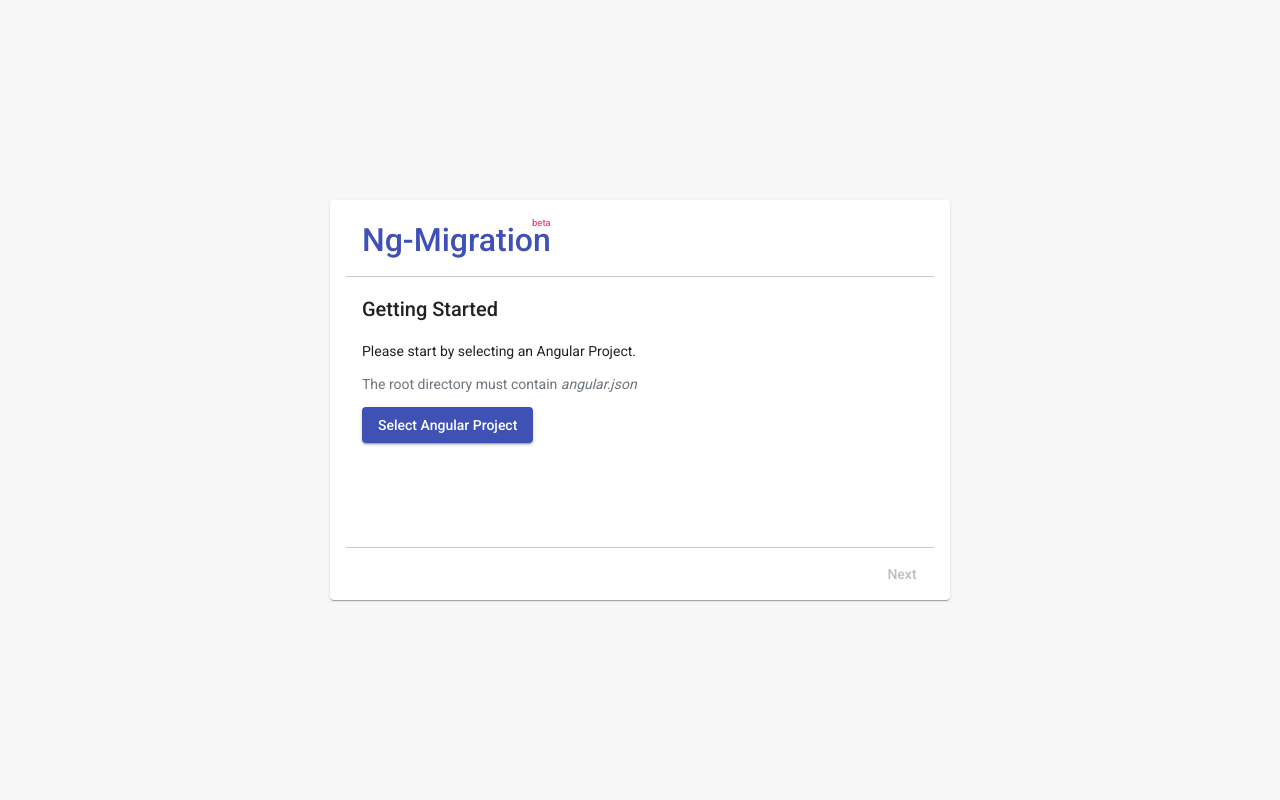
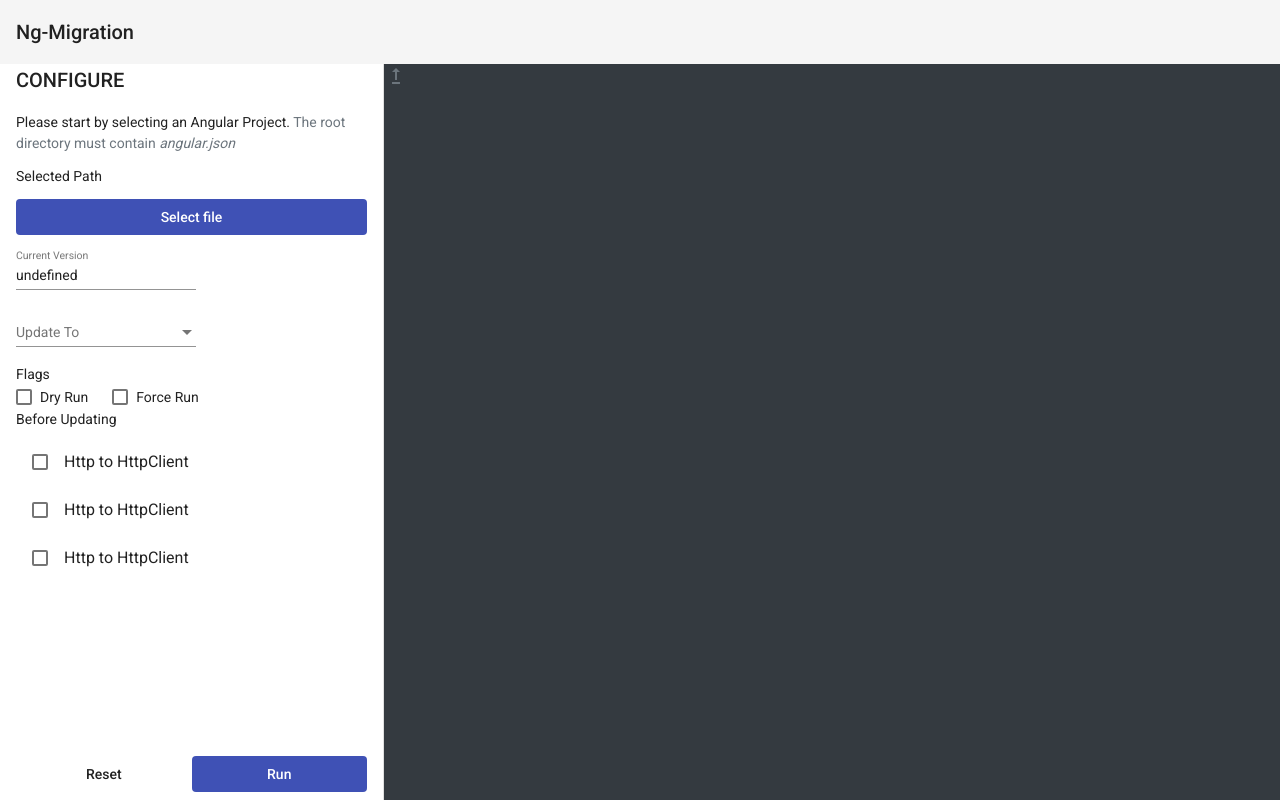
Before and after one commit to AngshumanT695/MigrationApp, an Angular app: page / in a window 1280 px wide. Built offline with nearby package versions, Linux system fonts and the light colour scheme.

Commit message:
ui first cut

```diff
--- a/src/app/app.component.html
+++ b/src/app/app.component.html
@@ -1,12 +1,64 @@
-<mat-card class="main-container">
-  <mat-card-header class="border-bottom">
-    <mat-card-title class="position-relative text-primary" [class.main-header]="isFirstPage | async">
-      Ng-Migration <span class="main-header-sup text-accent">beta</span>
-    </mat-card-title>
-  </mat-card-header>
-  <div class="animation-container position-relative">
-    <div class="animation-container" [@routeAnimations]="prepareRoute(outlet)">
-      <router-outlet #outlet="outlet" class="main-router"></router-outlet>
+<mat-toolbar>
+  <span>Ng-Migration</span>
+</mat-toolbar>
+<mat-sidenav-container class="main-container bg-dark">
+  <mat-sidenav mode="side" opened class="side-drawer">
+    <div class="d-flex flex-column h-100">
+      <h2 class="px-3">CONFIGURE</h2>
+      <div class="px-3 flex-grow-1 overflow-auto">
+        <p>Please start by selecting an Angular Project.<span class="text-muted"> The root directory must contain <span
+              class="font-italic">angular.json</span></span></p>
+        <p>Selected Path </p>
+        <button mat-flat-button color="primary" class="w-100" (click)="choosePath()">Select file</button>
+        <input type="file" #fileInput class="d-none" accept=".json" (change)="onFileSelect($event)">
+        <div class="mt-3">
+          <mat-form-field class="mr-2">
+            <mat-label>Current Version</mat-label>
+            <input matInput [value]="version" readonly>
+          </mat-form-field>
+          <mat-form-field>
+            <mat-label>Update To</mat-label>
+            <mat-select name="updateTo">
+              <mat-option>Choose</mat-option>
+              <mat-option value="">...</mat-option>
+            </mat-select>
+          </mat-form-field>
+        </div>
+        <div>
+          <div>Flags</div>
+          <mat-checkbox [disabled]="dryRunFlagDisabled" class="pr-4"> Dry Run </mat-checkbox>
+          <mat-checkbox [disabled]="forceRunFlagDisabled"> Force Run </mat-checkbox>
+        </div>
+        <p class="m-0">Before Updating</p>
+        <mat-selection-list #replacementActionList>
+          <mat-list-option checkboxPosition="before" >Http to HttpClient</mat-list-option>
+          <mat-list-option checkboxPosition="before">Http to HttpClient</mat-list-option>
+          <mat-list-option checkboxPosition="before">Http to HttpClient</mat-list-option>
+        </mat-selection-list>
+        <!--<mat-accordion>
+          <mat-expansion-panel>
+            <mat-expansion-panel-header>
+              <mat-panel-title>
+                Before Updating
+              </mat-panel-title>
+            </mat-expansion-panel-header>
+            <mat-selection-list #replacementActionList>
+              <mat-list-option checkboxPosition="before">Http to HttpClient</mat-list-option>
+              <mat-list-option checkboxPosition="before">Http to HttpClient</mat-list-option>
+              <mat-list-option checkboxPosition="before">Http to HttpClient</mat-list-option>
+            </mat-selection-list>
+          </mat-expansion-panel>
+        </mat-accordion>-->
+      </div>
+      <div class="px-3 py-2">
+        <button mat-flat-button class="w-50" >Reset</button>
+        <button mat-flat-button color="primary" class="w-50" type="submit" >Run</button>
+      </div>
     </div>
-  </div>
-</mat-card>
+  </mat-sidenav>
+  <mat-sidenav-content>
+    <div class="text-secondary">
+      <mat-icon>upgrade</mat-icon>
+    </div>
+  </mat-sidenav-content>
+</mat-sidenav-container>
--- a/src/app/app.component.less
+++ b/src/app/app.component.less
@@ -1,8 +1,20 @@
 :host {
   display: block;
 }
+.main-container {
+  display: flex;
+  min-height: calc(100vh - 64px);
+  justify-content: stretch;
+  .side-drawer {
+    width: 30%;
+  }
+}
+.w-50 {
+  width: 50%;
+}
 
-.main-container {
+
+/*.main-container {
   position: fixed;
   display: flex;
   flex-direction: column;
@@ -45,3 +57,4 @@
   flex-direction: column;
   flex-grow: 1;
 }
+*/
--- a/src/app/app.component.ts
+++ b/src/app/app.component.ts
@@ -1,4 +1,4 @@
-import { Component } from '@angular/core';
+import { Component, ViewChild, ElementRef } from '@angular/core';
 import { NavigationEnd, Router, RouterOutlet } from '@angular/router';
 import { Observable } from 'rxjs';
 import { distinctUntilChanged, filter, map } from 'rxjs/operators';
@@ -13,6 +13,10 @@
 export class AppComponent {
 
   isFirstPage: Observable<boolean>;
+  version: string;
+  dryRunFlagDisabled: boolean;
+  forceRunFlagDisabled: boolean;
+  @ViewChild('fileInput') fileInput: ElementRef;
 
   constructor(
     private router: Router
@@ -28,4 +32,13 @@
     return outlet?.activatedRouteData?.animationKey;
   }
 
+  choosePath() {
+    this.fileInput.nativeElement.click();
+  }
+
+  onFileSelect(e) {
+    console.log(e);
+    //this.selectedDirectory = 'something';
+  }
+
 }
--- a/src/styles.less
+++ b/src/styles.less
@@ -129,3 +129,19 @@
     padding-bottom: 0;
   }
 }
+
+.bg-dark {
+  background-color: #343a40!important;
+}
+
+.bg-secondary {
+  background-color: #6c757d!important;
+}
+
+.text-secondary {
+  color: #6c757d!important;
+}
+
+.text-dark {
+  color: #212529!important;
+}
```
Also changed, not shown: src/app/app.module.ts (+13 -1 lines), src/app/services/get-upgrade-list.service.ts (added, +12 -0 lines).
